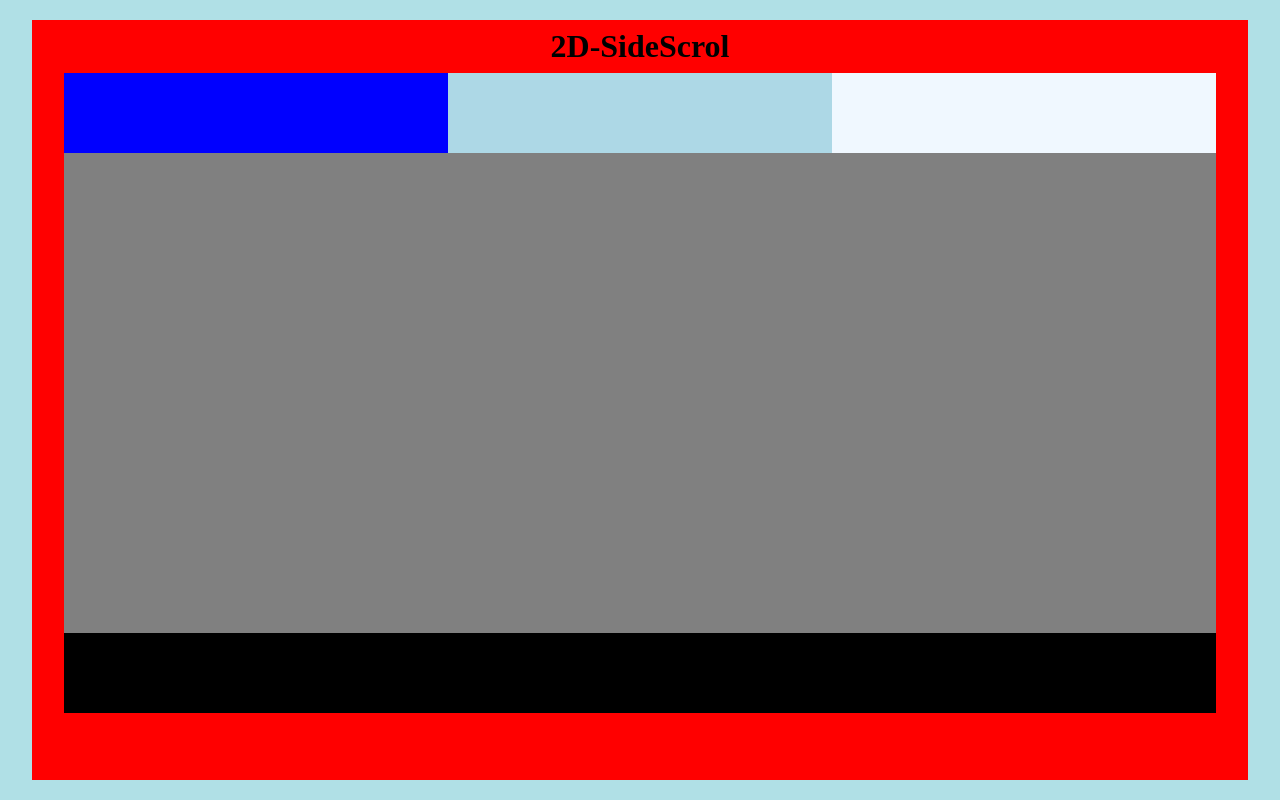
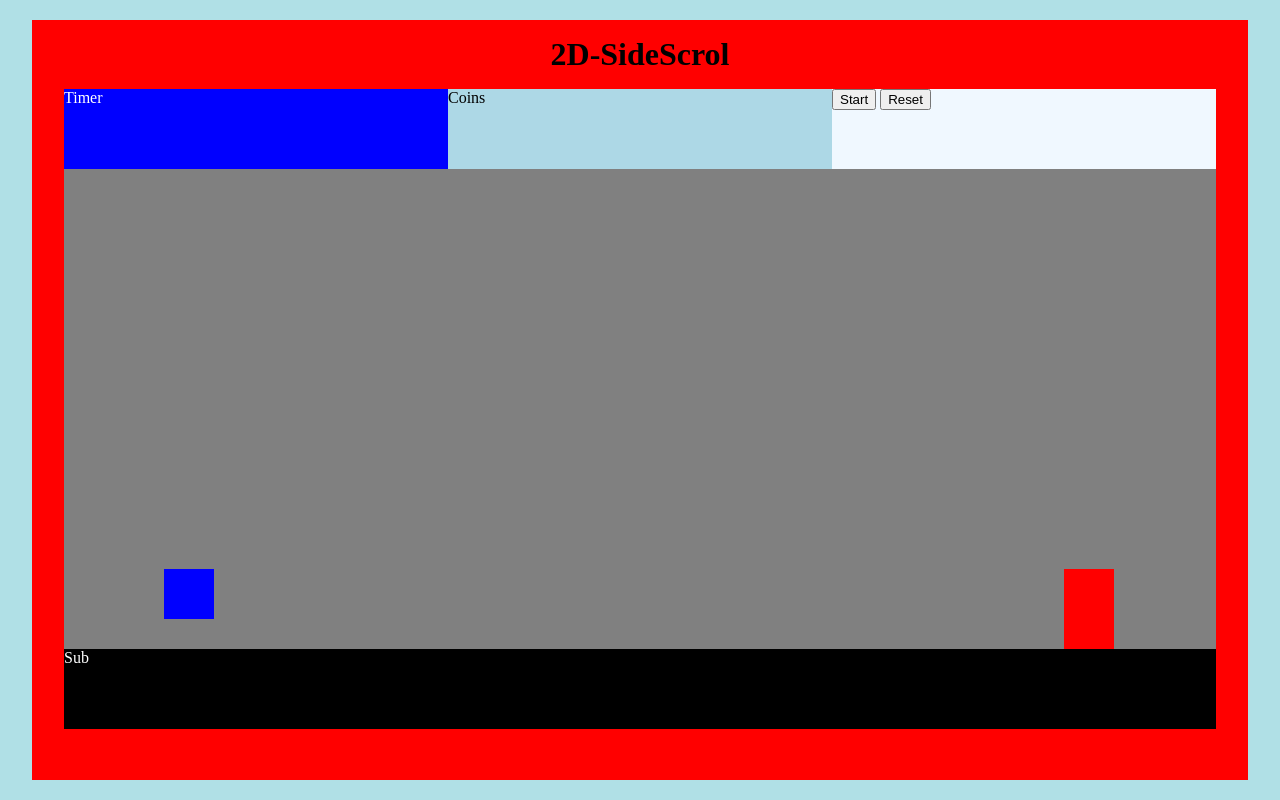
Before and after one commit to philjang/2D-SideScrol, a plain HTML site: page index.html in a window 1280 px wide. Drawn offline with Linux system fonts and the light colour scheme.

Commit message:
render canvas, calculate base resolution, create characters

```diff
--- a/css/style.css
+++ b/css/style.css
@@ -2,10 +2,10 @@ body {
     background-color: powderblue;
 }
 h1 {
-    margin-top: 1vh;
-    margin-bottom: 1vh;
+    margin-top: 2vh;
+    margin-bottom: 2vh;
 }
-
+/* holds all content */
 .layout {
     display: flex;
     flex-direction: column;
@@ -16,7 +16,7 @@ h1 {
     width: 95vw;
     height: 95vh;
 }
-
+/* holds active game elements */
 .screen {
     display: grid;
     grid-template-rows: 10vh 60vh 10vh;
@@ -29,6 +29,7 @@ h1 {
 .timer {
     grid-area: timer;
     background-color: blue;
+    color: white;
 }
 
 .coins {
@@ -41,15 +42,19 @@ h1 {
 
     background-color: aliceblue;
 }
-
+/* active game rendering area */
 main {
     grid-area: gameplay;
     background-color: gray;
-    width: 100%;
-    height: 100%;
 }
-
+/* potentially use for text info */
 .sub {
     grid-area: subtitle;
     background-color: black;
+    color: white;
 }
+canvas {
+    /* background-color: white; */ /* check to see if canvas is filling main element */
+    height: 100%;
+    width: 100%;
+}
--- a/index.html
+++ b/index.html
@@ -10,15 +10,20 @@
 </head>
 <body>
     <div class="layout">
-        <h1>2D-SideScrol</h1>
-        <div class="screen">
-            <div class="timer"></div>
-            <div class="coins"></div>
-            <div class="options"></div>
-            <main>
+        <h1>2D-SideScrol</h1> <!-- Title -->
+        <div class="screen"> <!-- Gamescreen -->
+            <!-- status bar -->
+            <div class="timer">Timer</div>
+            <div class="coins">Coins</div>
+            <div class="options">
+                <button id="start-btn">Start</button>
+                <button id="reset-btn">Reset</button>
+            </div>
+            <main>  <!-- holds canvas element -->
                 <canvas id="canvas"></canvas>
             </main>
-            <div class="sub"></div>
+            <!-- subtitle bar -->
+            <div class="sub">Sub</div>
         </div>
     </div>
 
--- a/js/script.js
+++ b/js/script.js
@@ -1 +1,84 @@
+// link check
 console.log('hello')
+
+/* DOM SELECTORS and EVENT LISTENERS */
+const canvas = document.getElementById('canvas')
+
+/* CANVAS RENDERING */
+const ctx = canvas.getContext('2d')
+
+// //research
+// // sets canvas to be the size the element takes up (improve resolution)
+canvas.setAttribute('width', getComputedStyle(canvas)["width"])
+canvas.setAttribute('height', getComputedStyle(canvas)["height"])
+
+// gameloop
+// const gameInterval = setInterval(gameLoop, 100)
+
+// console.log(canvas) // check canvas
+// console.log(ctx) // check context2D object
+
+/* GAME FUNCTIONS */
+// resolution at x: 1510 ,y: 550
+// pc object
+const pc = {
+    xpos: 100,
+    ypos: 400,
+    width: 50,
+    height: 50,
+    color: 'blue',
+    render: () => {
+        ctx.fillStyle = pc.color
+        ctx.fillRect(pc.xpos, pc.ypos, pc.width, pc.height)
+    }
+}
+
+// npc object
+const npc = {
+    xpos: 1000,
+    ypos: 400,
+    width: 50,
+    height: 100,
+    color: 'red',
+    render: () => {
+        ctx.fillStyle = npc.color
+        ctx.fillRect(npc.xpos, npc.ypos, npc.width, npc.height)
+    }
+}
+
+// coin object
+const coin = {
+    xpos: 1490,
+    ypos: 530,
+    width: 20,
+    height: 20,
+    color: 'yellow',
+    render: () => {
+        ctx.fillStyle = coin.color
+        ctx.fillRect(coin.xpos, coin.ypos, coin.width, coin.height)
+    }
+}
+
+// // make character
+// ctx.fillRect(pc.xpos, pc.ypos, pc.width, pc.height)
+// ctx.fillStyle = pc.color
+
+
+
+
+// function gameLoop () { // declaration allows global scope
+//     // start gameloop with clear screen
+//     pc.render()
+//     npc.render()
+//     coin.render()
+// }
+
+pc.render()
+npc.render()
+coin.render()
+
+
+
+// document.addEventListener('DOMContentLoaded', {
+
+// })
```
